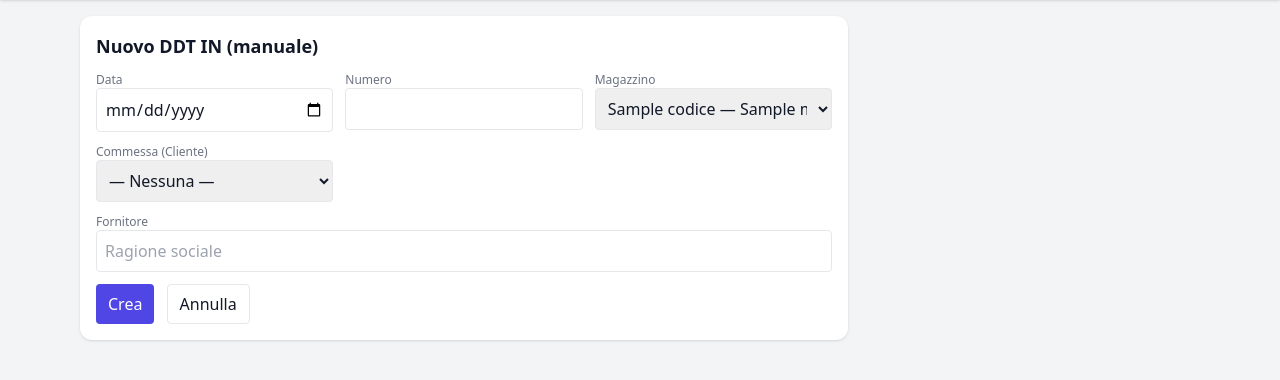
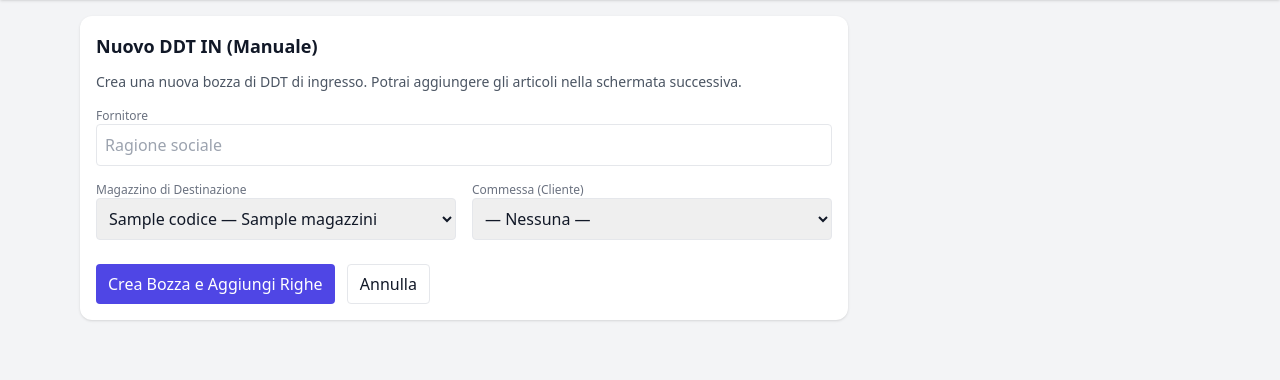
Before and after one commit to acgclimaservice/magazzino, a Flask app: template app/templates/document_new_in.html in a window 1280 px wide. Shown: the part 96-476 px from the top of the page. Run offline with Flask 3, Linux system fonts and the light colour scheme; the template is opened without the code that fills it: most values are stand-ins (such as "Sample title", 1, 10 or a date in 2020); some libraries are stand-ins or nearby versions.

Commit message:
Update document_new_in.html

```diff
--- a/app/templates/document_new_in.html
+++ b/app/templates/document_new_in.html
@@ -1,23 +1,24 @@
 {% extends "_base.html" %}
-{% block title %}Nuovo DDT IN{% endblock %}
+{% block title %}Nuovo DDT IN (Manuale){% endblock %}
 {% block content %}
 <div class="bg-white p-4 rounded-xl shadow max-w-3xl">
-  <h1 class="text-lg font-semibold mb-3">Nuovo DDT IN (manuale)</h1>
-  <form method="post" action="{{ url_for('documents.new_in_save') }}" class="grid md:grid-cols-3 gap-3">
+  <h1 class="text-lg font-semibold mb-3">Nuovo DDT IN (Manuale)</h1>
+  <p class="text-sm text-gray-600 mb-4">Crea una nuova bozza di DDT di ingresso. Potrai aggiungere gli articoli nella schermata successiva.</p>
+
+  <form method="post" action="{{ url_for('documents.new_in_save') }}" class="grid md:grid-cols-2 gap-4">
+
+    <div class="md:col-span-2">
+      <label class="block text-xs text-gray-500">Fornitore</label>
+      <input name="fornitore" class="border rounded p-2 w-full" placeholder="Ragione sociale" required>
+    </div>
+
     <div>
-      <label class="block text-xs text-gray-500">Data</label>
-      <input type="date" name="data" class="border rounded p-2 w-full" value="{{ (today|string)[:10] }}">
-    </div>
-    <div>
-      <label class="block text-xs text-gray-500">Numero</label>
-      <input name="numero" class="border rounded p-2 w-full" required>
-    </div>
-    <div>
-      <label class="block text-xs text-gray-500">Magazzino</label>
+      <label class="block text-xs text-gray-500">Magazzino di Destinazione</label>
       <select name="magazzino_id" class="border rounded p-2 w-full">
         {% for m in magazzini %}<option value="{{ m.id }}">{{ m.codice }} — {{ m.nome }}</option>{% endfor %}
       </select>
     </div>
+
     <div>
       <label class="block text-xs text-gray-500">Commessa (Cliente)</label>
       <select name="commessa_id" class="border rounded p-2 w-full">
@@ -25,12 +26,9 @@
         {% for c in clienti %}<option value="{{ c.id }}">{{ c.nome }}</option>{% endfor %}
       </select>
     </div>
-    <div class="md:col-span-3">
-      <label class="block text-xs text-gray-500">Fornitore</label>
-      <input name="fornitore" class="border rounded p-2 w-full" placeholder="Ragione sociale" required>
-    </div>
-    <div class="md:col-span-3">
-      <button class="px-3 py-2 rounded bg-indigo-600 text-white">Crea</button>
+
+    <div class="md:col-span-2 mt-2">
+      <button type="submit" class="px-3 py-2 rounded bg-indigo-600 text-white">Crea Bozza e Aggiungi Righe</button>
       <a href="{{ url_for('documents.documents_in') }}" class="ml-2 px-3 py-2 rounded border">Annulla</a>
     </div>
   </form>
```
